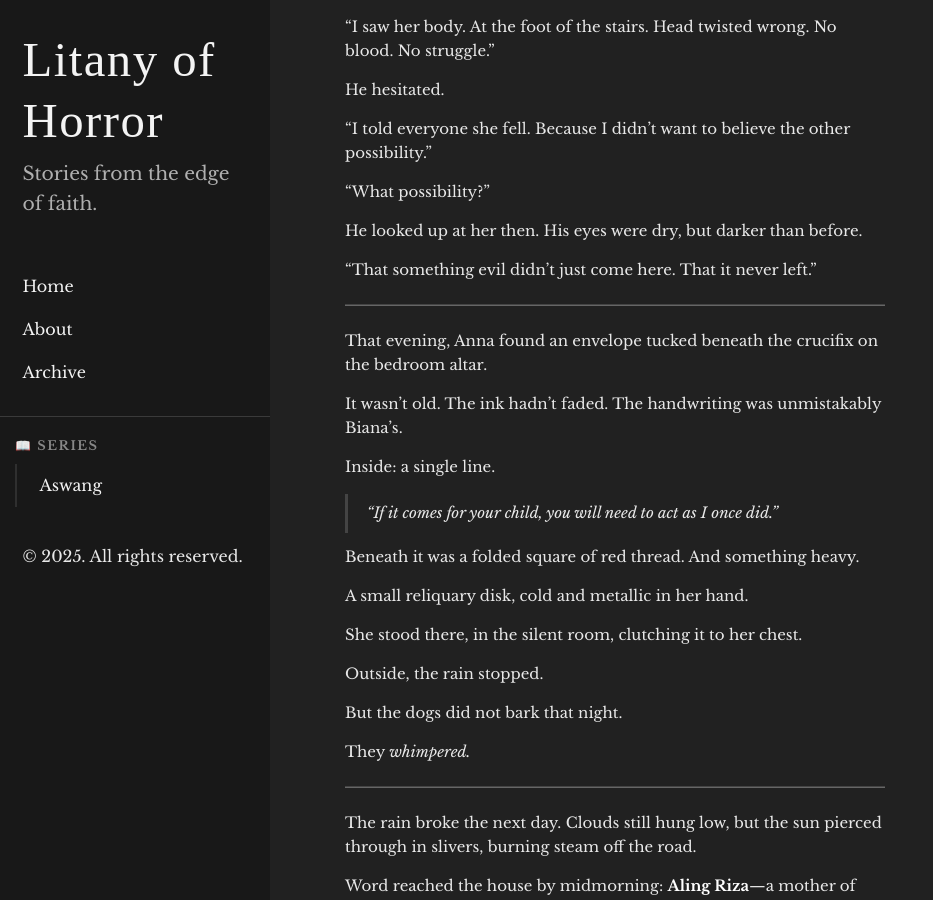
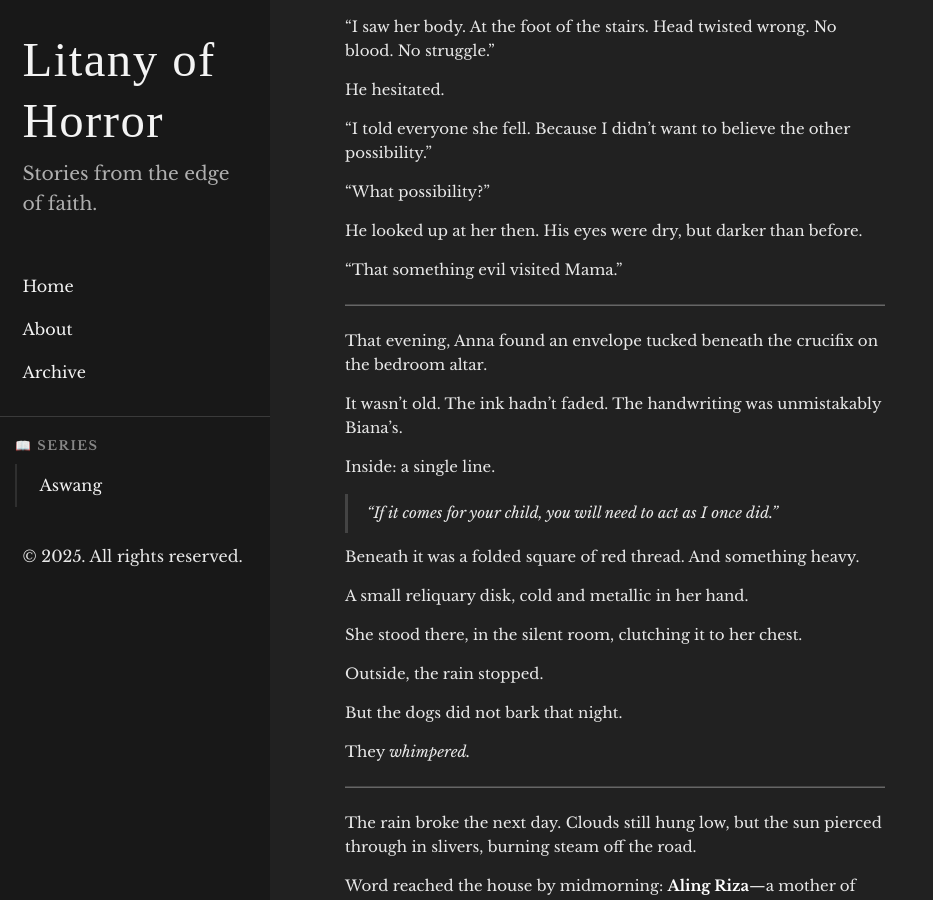
Before and after one commit to fearfulsmtry/litany-of-horror, a Jekyll site: the page built from _posts/2025-08-05-aswang-part-ii.md, in a window 1280 px wide and 900 px high, scrolled down 1910 px. Shown: the whole window, without its empty margins (0-933 px from the left). Built offline with Jekyll 4.4.1, drawn with Linux system fonts in a browser that asks for light colours; some web fonts are replaced.

Commit message:
minor edits to part ii

```diff
--- a/_posts/2025-08-05-aswang-part-ii.md
+++ b/_posts/2025-08-05-aswang-part-ii.md
@@ -87,7 +87,7 @@ He hesitated.
 
 He looked up at her then. His eyes were dry, but darker than before.
 
-“That something evil didn’t just come here. That it never left.”
+“That something evil visited Mama.”
 
 ---
 
```
